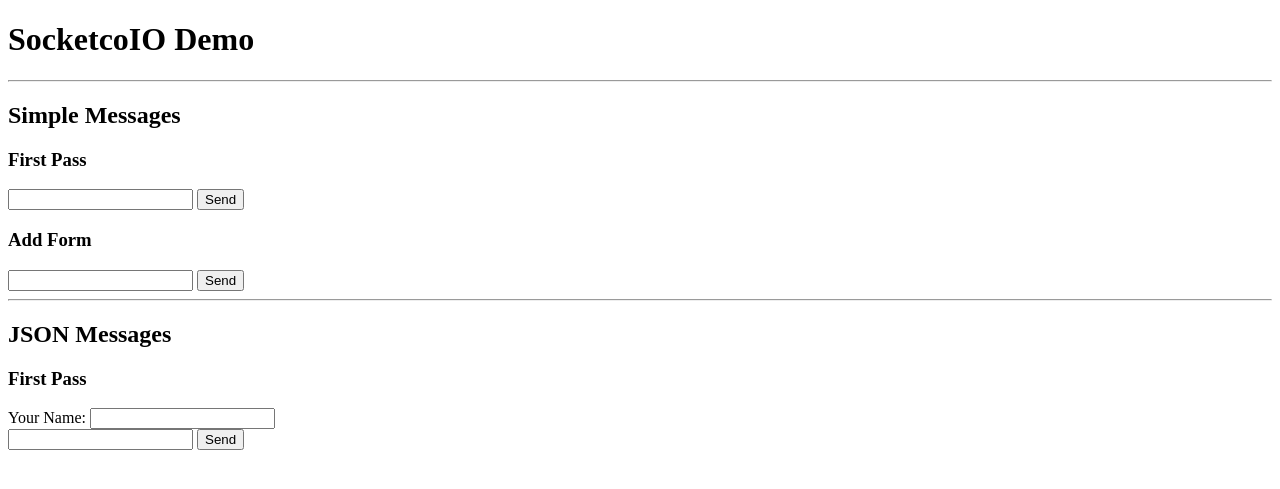
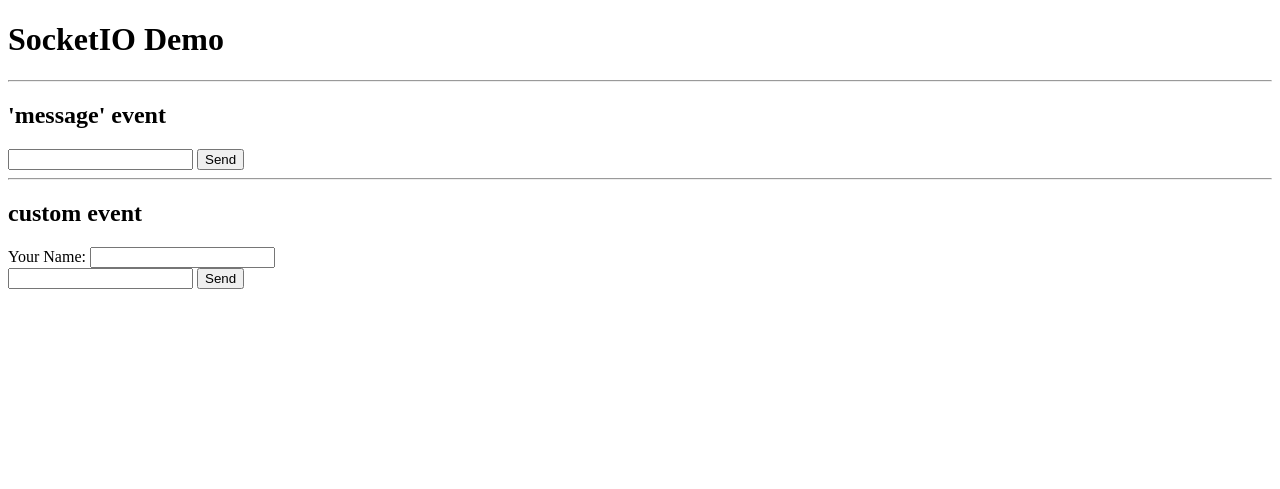
Before and after one commit to jonathanchukinas/just_one, a Flask app: page / in a window 1280 px wide. Shown: the top 489 px of the page. Run offline with Flask 2, Linux system fonts and the light colour scheme; some libraries are stand-ins or nearby versions.

Commit message:
message and custom events

```diff
--- a/just_one/main.py
+++ b/just_one/main.py
@@ -24,12 +24,21 @@ def sessions():
 
 @socketio.on('message')
 def handle_simple_message(msg):
+    print('message event:', msg)
     send(msg, broadcast=True)
 
 
 @socketio.on('message_with_name')
 def handle_message(json):
+    print('custom event:', json)
+    json['mykey'] = '_'
     emit('message_with_name', json, broadcast=True)
+
+
+@socketio.on('json')
+def handle_message(json):
+    print('json event:', json)
+    # emit('message_with_name', json, broadcast=True)
 
 
 # @socketio.on('join')
--- a/just_one/templates/session.html
+++ b/just_one/templates/session.html
@@ -5,40 +5,35 @@
 </head>
 <body>
 
-  <h1>SocketcoIO Demo</h1>
+  <h1>SocketIO Demo</h1>
+  <ul id="messages"></ul>
   <hr>
 
 
-  <h2>Simple Messages</h2>
-  <ul id="messages"></ul>
-
-
-  <h3>First Pass</h3>
-  <input type="text" id="message_text">
-  <button id="message_send">Send</button>
-
-
-  <h3>Add Form</h3>
+  <h2>'message' event</h2>
   <form id="message_form">
     <input type="text" id="message_form_text">
     <input type="submit" value="Send">
   </form>
+  <hr>
 
 
-  <hr>
-  <h2>JSON Messages</h2>
-  <ul id="messages_json"></ul>
-
-
-  <h3>First Pass</h3>
+  <h2>custom event</h2>
   <label>
     Your Name:
     <input type="text" id="player_name">
   </label>
-  <form id="message_form_json">
-    <input type="text" id="message_form_json_text">
+  <form id="custom_event_form">
+    <input type="text" id="custom_event_form_text">
     <input type="submit" value="Send">
   </form>
+
+
+  <!-- <h2>'json' event</h2>
+  <form id="json_event_form">
+    <input type="text" id="json_event_form_text">
+    <input type="submit" value="Send">
+  </form> -->
 
 
   <!-- jQuery (necessary for Bootstrap's JavaScript plugins) -->
@@ -60,12 +55,6 @@
         $("#messages").append('<li>'+msg+'</li>');
       });
 
-      $('#message_send').on('click', () => {
-        const msg = $('#message_text').val();
-        socket.send(msg);
-        $('#message_text').val('');
-      });
-
       $('#message_form').submit((e) => {
         e.preventDefault();
         const msg_input = $('#message_form_text');
@@ -76,9 +65,9 @@
 
       // Messages as custom events:
 
-      $('#message_form_json').submit((e) => {
+      $('#custom_event_form').submit((e) => {
         e.preventDefault();
-        const msg_input = $('#message_form_json_text');
+        const msg_input = $('#custom_event_form_text');
         // keys and values
         const player_name = $('#player_name').val();
         const msg = msg_input.val();
@@ -96,8 +85,37 @@
       socket.on('message_with_name', (message_object) => {
         player_name = message_object.player_name;
         msg = message_object.msg;
-        $("#messages").append('<li><b>'+player_name+':</b> '+msg+'</li>');
+        $("#messages").append('<li><b>'+player_name+':</b> '+msg+'<span> '+message_object.mykey+'</span></li>');
       });
+
+      // Messages as json events:
+
+      $('#json_event_form').submit((e) => {
+        e.preventDefault();
+        const msg_input = $('#json_event_form_text');
+        const player_name = $('#player_name').val();
+        const msg = msg_input.val();
+        // build object
+        const message_object = {
+          player_name: player_name,
+          msg: msg,
+        };
+        // send json
+        socket.emit('json', message_object);
+        // cleanup
+        msg_input.val('').focus();
+      });
+      // Lesson learned:
+      // Both the socket.send and socket.json.send method convert stuff to text
+      // This causes it to be received as a message event my the server.
+      // If I want the server to receive a 'json' event, the best way I found to
+      // implement this client-side is to emit a json event, as shown above.
+      // Maybe this is the way your *supposed* to do it? But it just seems odd to me.
+      // It acts exactly like a custom event named 'json'. The only difference is that
+      // flask-socketio has 'json' as a reserved event name. But if you didn't know
+      // that, you'd just name something 'json' and not even know. I don't get it...
+      // Bottom line is: I won't be using the json event. I can't even imagine using
+      // the 'message' event either.
 
     });
 
```
